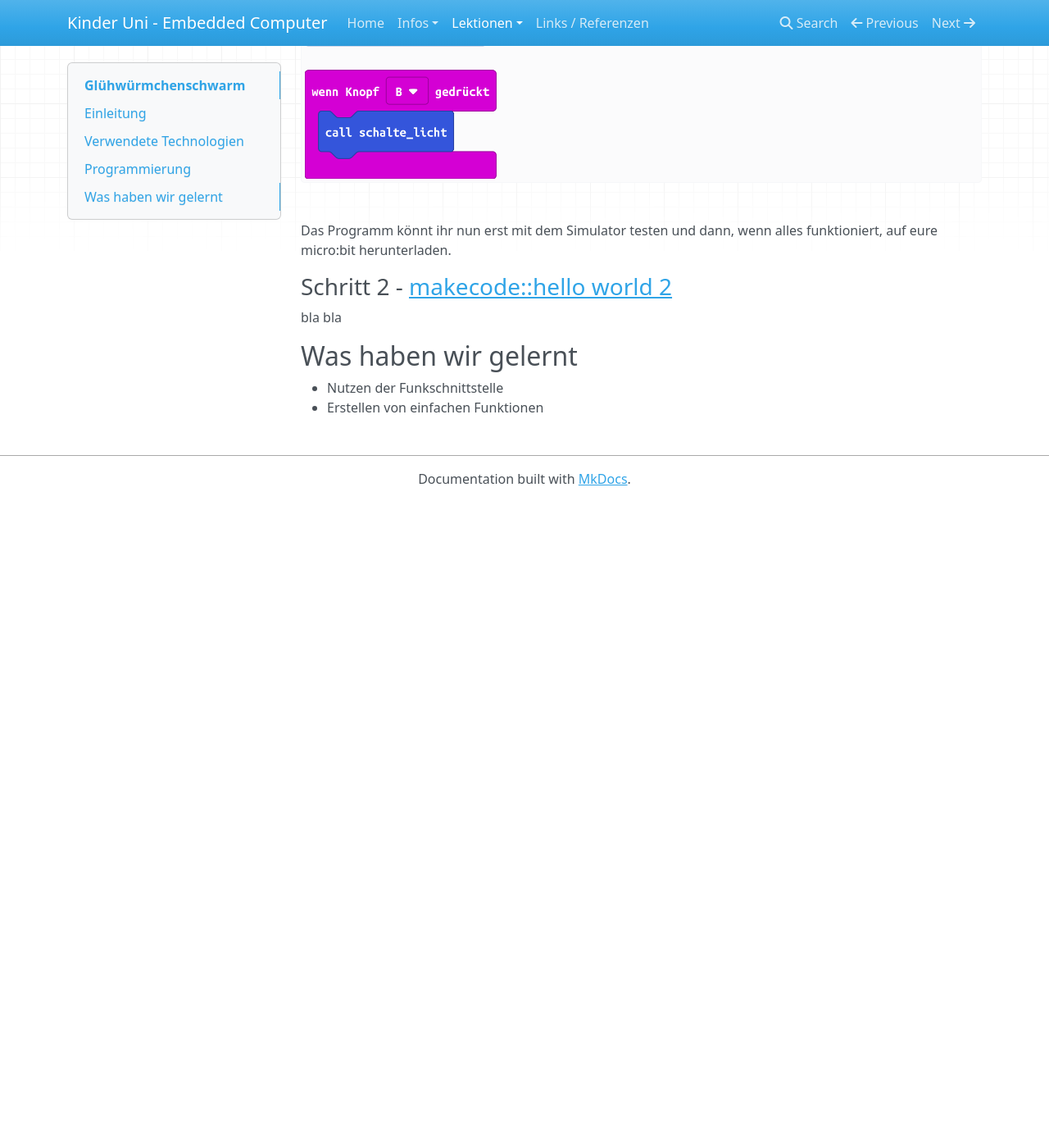
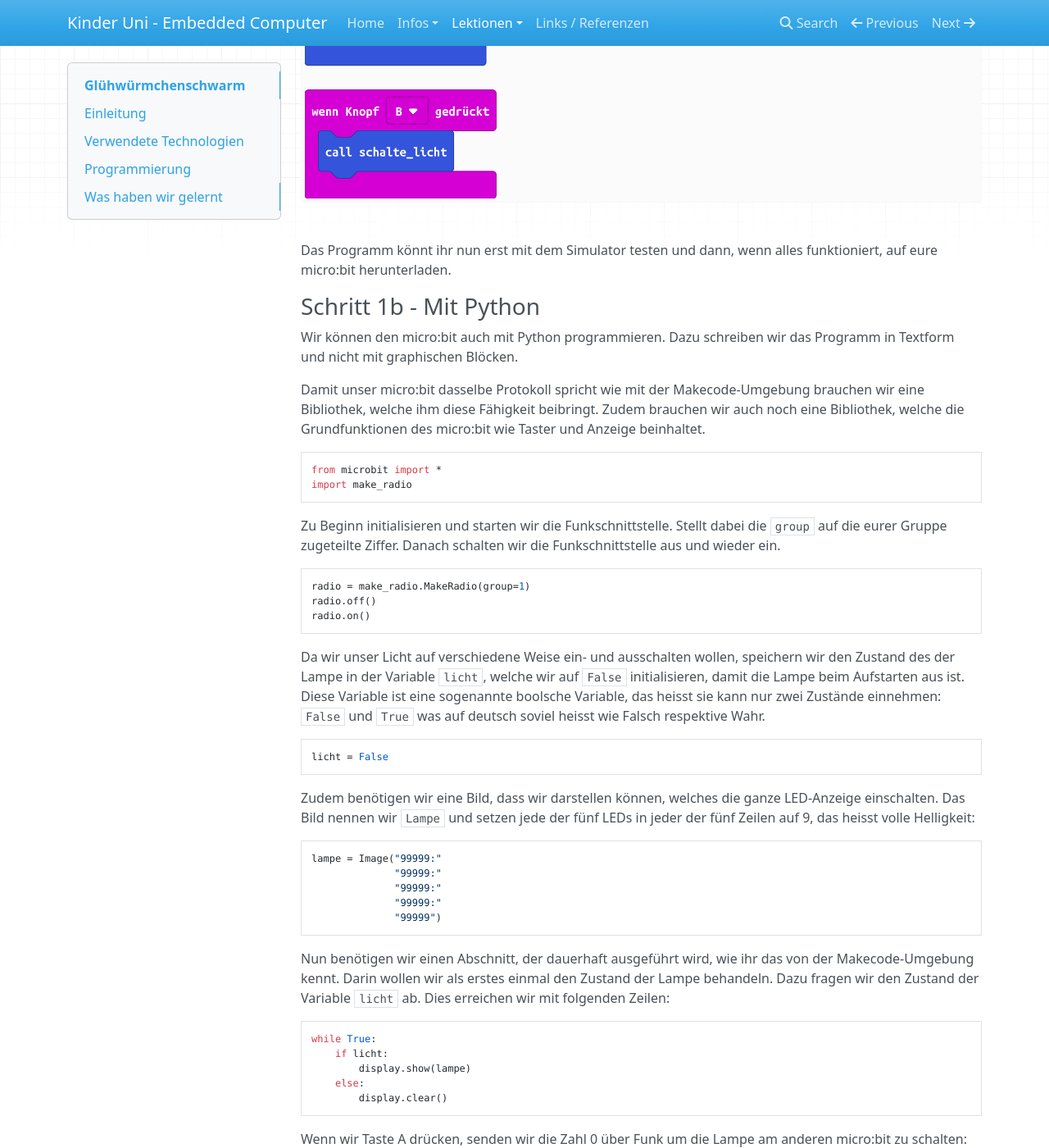
Before and after one commit to renestraub/ehk1, an MkDocs documentation site: the page built from docs/lessons/60_firefly/lesson.md, in a window 1280 px wide and 1400 px high, scrolled down 6604 px. Shown: the whole window at 82% size. Built offline with MkDocs 1.6.1, drawn with Linux system fonts in a browser that asks for light colours; nearby versions of some CDN libraries; before the commit the page ends 7216 px from its top, so only the background shows below that; some of the changed text lies outside the part shown.

Commit message:
Added funklichtschalter in Python

````diff
--- a/docs/lessons/60_firefly/lesson.md
+++ b/docs/lessons/60_firefly/lesson.md
@@ -41,15 +41,15 @@ Doch was ist ein Protokoll eigentlich? Ein Protokoll gibt vor, wie Nachrichten v
 
 ## Programmierung
 
-### Schritt 1 - [makecode::Funklichtschalter](https://makecode.microbit.org/_g6a0a4Y0sMuX)
-
-In dieser Übung programmieren wir einen einfachn Funklichtschalter. Die LED-Anzeige ist dabei die Lampe. Die Taste A des micro:bit ist dabei der Lichtschalter für die entfernte Lampe und die Taste B soll als Schalter für die eigene Lampe dienen.
+In dieser Übung programmieren wir einen einfachen Funklichtschalter. Die LED-Anzeige ist dabei die Lampe. Die Taste A des micro:bit ist dabei der Lichtschalter für die entfernte Lampe und die Taste B soll als Schalter für die eigene Lampe dienen.
 
 Mit dem Drücken des Schalters soll die Lampe eingeschaltet werden und eingeschaltet bleiben, ein erneuter Tastendruck schaltet die Lampe wieder ab.
 
 Diese Übung führen wir in Zweiergruppen durch. Jede Gruppe wird von uns eine Gruppennummer erhalten. Dadurch stellen wir sicher, dass nur eure zwei micro:bits sich verstehen können und ihr so nicht die Tests der anderen Gruppe beeinflusst.
 
-Die kann man mit folgendem Block aus dem Menu **Funk** bewerkstelligen, welcher beim Start ausgeführt wird:
+### Schritt 1a Blockprogrammierung - [makecode::Funklichtschalter](https://makecode.microbit.org/_g6a0a4Y0sMuX)
+
+Die Gruppe kann man mit folgendem Block aus dem Menu **Funk** eingestellt werden, welcher beim Start ausgeführt werden soll:
 
 ![](gruppe-setzen.png)
 
@@ -80,9 +80,87 @@ Nun fügen wir den Aufruf der Funktion in die beiden Lücken ein.
 
 Das Programm könnt ihr nun erst mit dem Simulator testen und dann, wenn alles funktioniert, auf eure micro:bit herunterladen.
 
-### Schritt 2 - [makecode::hello world 2](https://makecode.microbit.org/_AMCWUATzHHi8)
+### Schritt 1b - Mit Python
 
-bla bla
+Wir können den micro:bit auch mit Python programmieren. Dazu schreiben wir das Programm in Textform und nicht mit graphischen Blöcken.
+
+Damit unser micro:bit dasselbe Protokoll spricht wie mit der Makecode-Umgebung brauchen wir eine Bibliothek, welche ihm diese Fähigkeit beibringt. Zudem brauchen wir auch noch eine Bibliothek, welche die Grundfunktionen des micro:bit wie Taster und Anzeige  beinhaltet.
+
+```python
+from microbit import *
+import make_radio
+```
+
+Zu Beginn initialisieren und starten wir die Funkschnittstelle. Stellt dabei die ```group``` auf die eurer Gruppe zugeteilte Ziffer. Danach schalten wir die Funkschnittstelle aus und wieder ein.
+
+```python
+radio = make_radio.MakeRadio(group=1)
+radio.off()
+radio.on()
+```
+
+Da wir unser Licht auf verschiedene Weise ein- und ausschalten wollen, speichern wir den Zustand des der Lampe in der Variable ```licht```, welche wir auf ```False``` initialisieren, damit die Lampe beim Aufstarten aus ist. Diese Variable ist eine sogenannte boolsche Variable, das heisst sie kann nur zwei Zustände einnehmen: ```False``` und ```True``` was auf deutsch soviel heisst wie Falsch respektive Wahr.
+
+```python
+licht = False
+```
+
+Zudem benötigen wir eine Bild, dass wir darstellen können, welches die ganze LED-Anzeige einschalten. Das Bild nennen wir ```Lampe``` und setzen jede der fünf LEDs in jeder der fünf Zeilen auf 9, das heisst volle Helligkeit:
+
+```python
+lampe = Image("99999:"
+              "99999:"
+              "99999:"
+              "99999:"
+              "99999")
+```
+
+Nun benötigen wir einen Abschnitt, der dauerhaft ausgeführt wird, wie ihr das von der Makecode-Umgebung kennt. Darin wollen wir als erstes einmal den Zustand der Lampe behandeln. Dazu fragen wir den Zustand der Variable ```licht``` ab. Dies erreichen wir mit folgenden Zeilen:
+
+```python
+while True:
+    if licht:
+        display.show(lampe)
+    else:
+        display.clear()
+```
+
+Wenn wir Taste A drücken, senden wir die Zahl 0 über Funk um die Lampe am anderen micro:bit zu schalten:
+
+```python
+if button_a.was_pressed():
+    radio.send_number(0)
+```
+
+Nun müssen wir noch auf die Funkmeldung des anderen micro:bit hören um die Lampe auf unserem micro:bit zu schalten. Wenn die Taste B gedrückt wird, müssen wir dasselbe tun.
+
+Damit wir den Programmteil, der den Inhalt der Variable ```licht``` ändert nur einmal schreiben müssen, erstellen wir die Funktion ```schalte_licht```. Eine Funktion ist ein Programmteil, der immer wieder aufgerufen werden kann unter dem vergebenen Namen. Die Funktion ändert beim Aufruf den Inhalt von ```licht``` wenn er aktuell ```False``` ist nach ```True``` und umgekehrt und gibt ihn zurück.
+```python
+def schalte(licht):
+    return not licht
+```
+
+Dies tun wir nun, wenn die Taste B gedrückt wird:
+
+```python
+if button_b.was_pressed():
+    licht = schalte(licht)
+```
+
+Und auch wenn wir eine ```0``` über Funk empfangen.
+
+```python
+data = radio.receive_packet()
+if data == 0:
+    licht = schalte(licht)
+```
+
+Am Schluss des Abschnitts schlafen wir für 100 ms um etwas Energie zu sparen:
+
+```python
+sleep(100)
+```
+
 
 
 ## Was haben wir gelernt
````
Also changed, not shown: docs/lessons/60_firefly/funklichtschalter.py (added, +34 -0 lines), docs/lessons/60_firefly/make_radio.py (added, +167 -0 lines).
